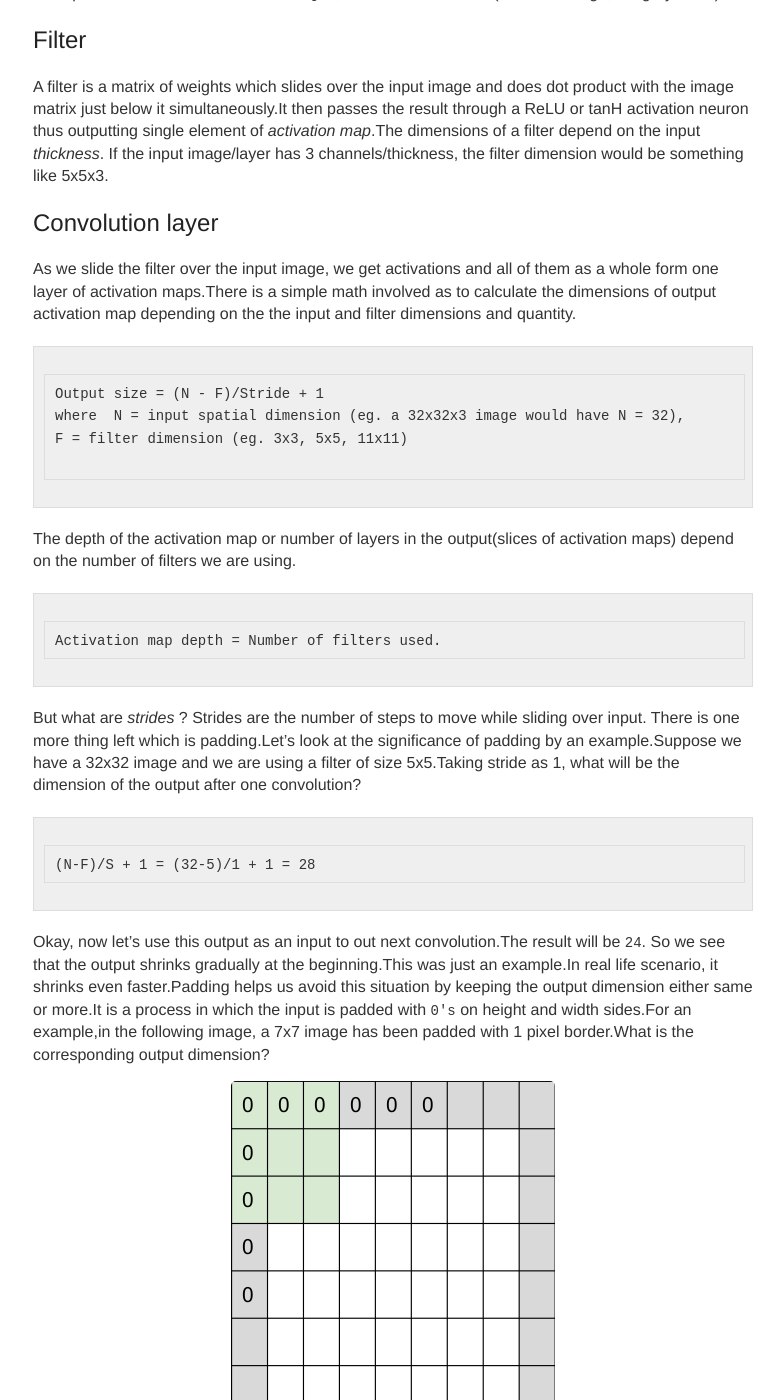
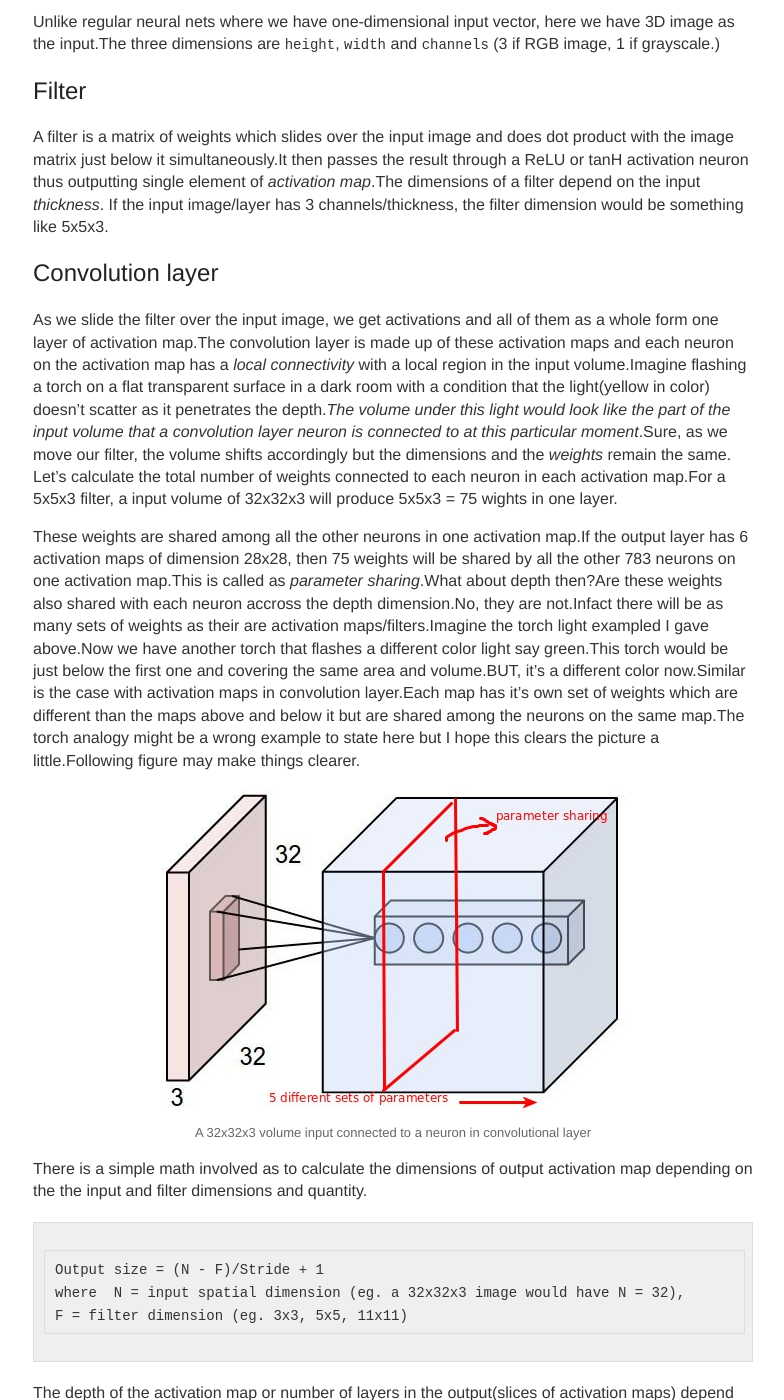
Before and after one commit to ioarun/ioarun.github.io, a Jekyll site: the page built from _posts/2017-01-30-cnn.md, in a window 1280 px wide and 1400 px high, scrolled down 2051 px. Shown: the whole window, without its empty margins (247-1031 px from the left). Built offline with Jekyll 4.4.1, drawn with Linux system fonts in a browser that asks for light colours; nearby versions of some CDN libraries; some web fonts are replaced; some of the changed text lies outside the part shown.

Commit message:
Update cnn architecture

````diff
--- a/_posts/2017-01-30-cnn.md
+++ b/_posts/2017-01-30-cnn.md
@@ -42,13 +42,19 @@ A filter is a matrix of weights which slides over the input image and does dot p
 
 ## Convolution layer
 
-As we slide the filter over the input image, we get activations and all of them as a whole form one layer of activation maps.There is a simple math involved as to calculate the dimensions of output activation map depending on the the input and filter dimensions and quantity.
+As we slide the filter over the input image, we get activations and all of them as a whole form one layer of activation map.The convolution layer is made up of these activation maps and each neuron on the activation map has a *local connectivity* with a local region in the input volume.Imagine flashing a torch on a flat transparent surface in a dark room with a condition that the light(yellow in color) doesn't scatter as it penetrates the depth.*The volume under this light would look like the part of the input volume that a convolution layer neuron is connected to at this particular moment*.Sure, as we move our filter, the volume shifts accordingly but the dimensions and the *weights* remain the same. Let's calculate the total number of weights connected to each neuron in each activation map.For a 5x5x3 filter, a input volume of 32x32x3 will produce 5x5x3 = 75 wights in one layer.
+
+These weights are shared among all the other neurons in one activation map.If the output layer has 6 activation maps of dimension 28x28, then 75 weights will be shared by all the other 783 neurons on one activation map.This is called as *parameter sharing*.What about depth then?Are these weights also shared with each neuron accross the depth dimension.No, they are not.Infact there will be as many sets of weights as their are activation maps/filters.Imagine the torch light exampled I gave above.Now we have another torch that flashes a different color light say green.This torch would be just below the first one and covering the same area and volume.BUT, it's a different color now.Similar is the case with activation maps in convolution layer.Each map has it's own set of weights which are different than the maps above and below it but are shared among the neurons on the same map.The torch analogy might be a wrong example to state here but I hope this clears the picture a little.Following figure may make things clearer.
+
+{% include image.html img="images/2017/cnn/neurons-in-conv.jpeg" title="Convolution layer" caption="A 32x32x3 volume input connected to a neuron in convolutional layer" %}
+
+
+There is a simple math involved as to calculate the dimensions of output activation map depending on the the input and filter dimensions and quantity.
 
 ```
 Output size = (N - F)/Stride + 1
 where  N = input spatial dimension (eg. a 32x32x3 image would have N = 32),
 F = filter dimension (eg. 3x3, 5x5, 11x11)
-
 ```
 
 The depth of the activation map or number of layers in the output(slices of activation maps) depend on the number of filters we are using.
@@ -73,10 +79,14 @@ N = 9, F = 3, S = 1
 That's same as the input! Thus we see that we can control the shrinking of our output by padding.We can also modify about formula to add padding.
 
 ```
-(N − F + 2P)/S + 1
+(N−F+2P)/S + 1
+where P is padding(0,1,2,3...)
+```
+### Parameter sharing
 
-where P is padding(0,1,2,3...)
 
-```
+
+
+
 REFERENCES:
 [1]Hubel, D. and Wiesel, T. (1968). Receptive fields and functional architecture of monkey striate cortex. Journal of Physiology (London), 195, 215–243.
````
Also changed, not shown: other parts of _posts/2017-01-30-cnn.md (+2 -2 lines), images/2017/cnn/neurons-in-conv.jpeg (added).
